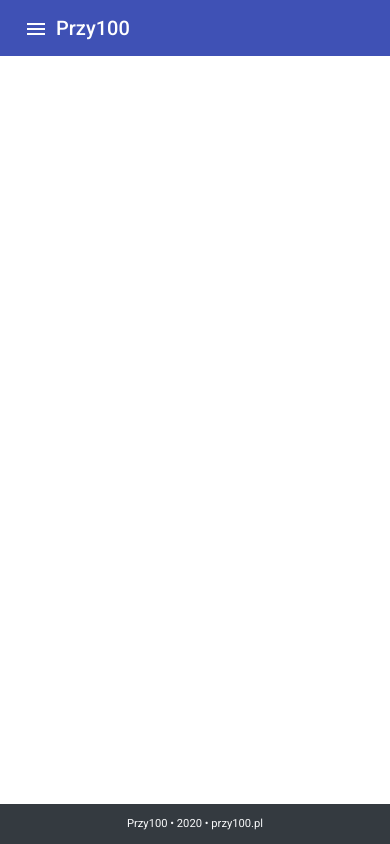
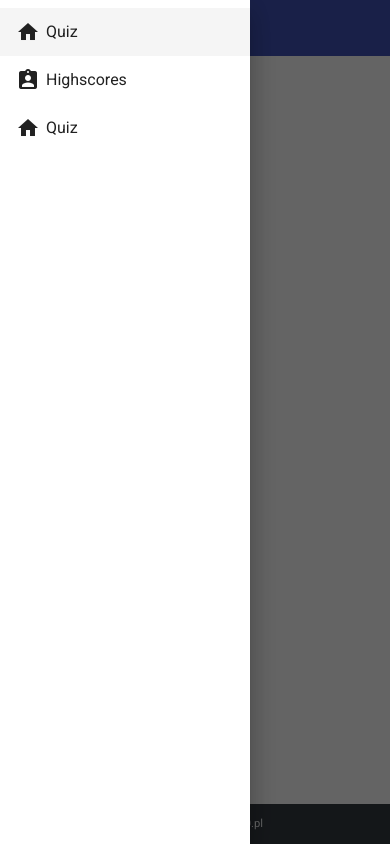
Before and after one commit to DariuszSkowron/Przy100, an Angular app in the folder front-end/: page /quiz in a window 390 px wide. Both pictures are taken after a click on the button "menu". Built offline with nearby package versions, Linux system fonts and the light colour scheme; no server answers.

Commit message:
navbar changes

```diff
--- a/front-end/src/app/app.component.html
+++ b/front-end/src/app/app.component.html
@@ -1,3 +1,12 @@
-<app-navbar></app-navbar>
-<router-outlet></router-outlet>
-<app-footer></app-footer>
+<mat-sidenav-container>
+  <mat-sidenav #sidenav role="navigation">
+    <app-sidenav-list (sidenavClose)="sidenav.close()"></app-sidenav-list>
+  </mat-sidenav>
+  <mat-sidenav-content>
+    <app-navbar (sidenavToggle)="sidenav.toggle()"></app-navbar>
+    <main>
+    <router-outlet></router-outlet>
+    </main>
+    <app-footer></app-footer>
+  </mat-sidenav-content>
+</mat-sidenav-container>
--- a/front-end/src/app/app.component.scss
+++ b/front-end/src/app/app.component.scss
@@ -0,0 +1,11 @@
+mat-sidenav-container, mat-sidenav-content, mat-sidenav {
+  height: 100%;
+}
+
+mat-sidenav{
+  width: 250px;
+}
+
+main {
+  padding: 10px;
+}
--- a/front-end/src/app/core/navbar/navbar.component.html
+++ b/front-end/src/app/core/navbar/navbar.component.html
@@ -38,7 +38,7 @@
 
 <mat-toolbar color="primary">
   <div fxHide.gt-xs>
-    <button mat-icon-button (click)="sidenav.toggle()">
+    <button mat-icon-button (click)="onToggleSidenav()">
       <mat-icon>menu</mat-icon>
     </button>
   </div>
@@ -48,23 +48,24 @@
   <div fxFlex fxLayout fxLayoutAlign="end" fxHide.xs>
     <ul fxLayout fxLayoutGap="15px" class="navigation-items">
       <li>
-      <a routerLink="'quiz'">Quiz</a>
+      <a [routerLink]="'quiz'">Quiz</a>
       </li>
       <li>
-        <a routerLink="'highscores'">Highscores</a>
+        <a [routerLink]="'highscores'">Highscores</a>
+<!--        <a routerLink="'highscores'">Highscores</a>-->
       </li>
     </ul>
   </div>
 </mat-toolbar>
 
 
-<mat-sidenav-container class="example-sidenav-container">
-  <mat-sidenav #sidenav>
-    <mat-nav-list>
-lolo
-    </mat-nav-list>
-  </mat-sidenav>
-
-  <mat-sidenav-content>
-  </mat-sidenav-content>
-</mat-sidenav-container>
+<!--<mat-sidenav-container class="example-sidenav-container">-->
+<!--  <mat-sidenav #sidenav>-->
+<!--    <mat-nav-list>-->
+<!--lolo-->
+<!--    </mat-nav-list>-->
+<!--  </mat-sidenav>-->
+<!--  <mat-sidenav-content>-->
+<!--    huj ppp-->
+<!--  </mat-sidenav-content>-->
+<!--</mat-sidenav-container>-->
--- a/front-end/src/app/core/navbar/navbar.component.ts
+++ b/front-end/src/app/core/navbar/navbar.component.ts
@@ -9,13 +9,18 @@ import {Component, OnInit, Output, EventEmitter, ChangeDetectorRef} from '@angul
 export class NavbarComponent implements OnInit {
 
 
+  @Output() public sidenavToggle = new EventEmitter();
+
+
+  constructor() {
+  }
 
 
 
   ngOnInit(): void {
   }
 
-  // public onToggleSidenav = () => {
-  //   this.sidenavToggle.emit();
-  // }
+  public onToggleSidenav = () => {
+    this.sidenavToggle.emit();
+  }
 }
--- /dev/null
+++ b/front-end/src/app/core/sidenav-list/sidenav-list.component.html
@@ -0,0 +1,11 @@
+<mat-nav-list>
+  <a mat-list-item routerLink="/quiz" (click)="onSidenavClose()">
+  <mat-icon>home</mat-icon><span class="nav-caption">Quiz</span>
+  </a>
+  <a mat-list-item [routerLink]="'highscores'" (click)="onSidenavClose()">
+  <mat-icon>assignment_ind</mat-icon><span class="nav-caption">Highscores</span>
+  </a>
+  <a mat-list-item routerLink="/quiz" (click)="onSidenavClose()">
+    <mat-icon>home</mat-icon><span class="nav-caption">Quiz</span>
+  </a>
+</mat-nav-list>
--- /dev/null
+++ b/front-end/src/app/core/sidenav-list/sidenav-list.component.scss
@@ -0,0 +1,13 @@
+a {
+  text-decoration: none;
+  color: white;
+}
+
+a:hover, a:active{
+  color: lightgray;
+}
+
+.nav-caption{
+  display: inline-block;
+  padding-left: 6px;
+}
--- /dev/null
+++ b/front-end/src/app/core/sidenav-list/sidenav-list.component.ts
@@ -0,0 +1,22 @@
+import { Component, OnInit, Output, EventEmitter } from '@angular/core';
+
+@Component({
+  selector: 'app-sidenav-list',
+  templateUrl: './sidenav-list.component.html',
+  styleUrls: ['./sidenav-list.component.scss']
+})
+export class SidenavListComponent implements OnInit {
+
+  @Output() sidenavClose = new EventEmitter();
+
+  constructor() { }
+
+  ngOnInit(): void {
+  }
+
+  public onSidenavClose = () => {
+    this.sidenavClose.emit();
+  }
+
+
+}
--- a/front-end/src/styles.scss
+++ b/front-end/src/styles.scss
@@ -47,7 +47,7 @@
 //
 //}
 //
-html, body { height: 100%; }
+html, body { height: 100%; margin: 0}
 body { margin: 0; font-family: Roboto, "Helvetica Neue", sans-serif; }
 
 input.ng-invalid.ng-dirty{
@@ -70,5 +70,5 @@ ul li.selected{
   color: #eafaf9 !important;
 }
 
-html, body { height: 100%; }
-body { margin: 0; font-family: Roboto, "Helvetica Neue", sans-serif; }
+//html, body { height: 100%; }
+//body { margin: 0; font-family: Roboto, "Helvetica Neue", sans-serif; }
```
Also changed, not shown: front-end/src/app/core/core.module.ts (+5 -2 lines).
